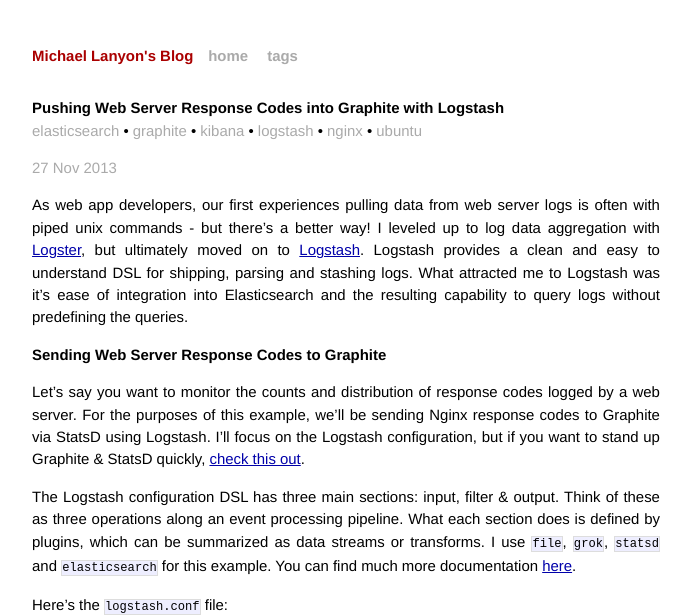
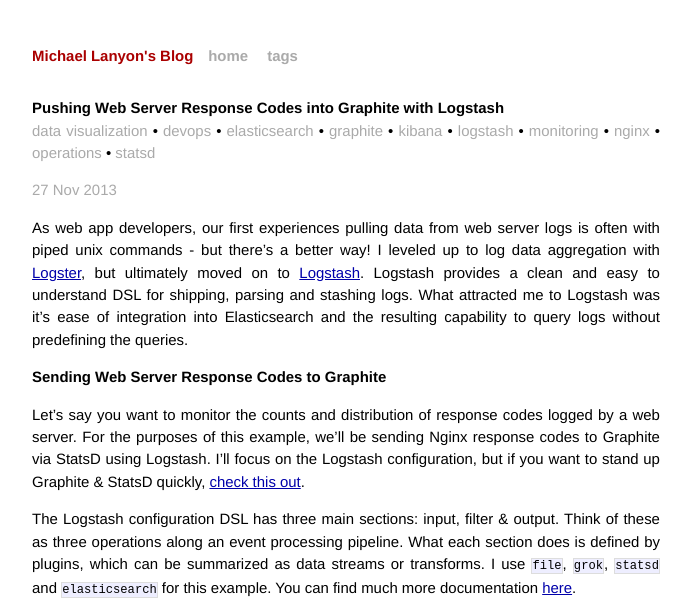
Before and after one commit to lanyonm/lanyonm.github.io, a Jekyll site: the page built from _posts/2013-11-27-pushing-web-server-response-codes-graphite-logstash.md, in a window 1280 px wide and 900 px high, cut to the strip 0-615 px from the top of the window. Shown: the whole strip, without its empty margins (294-985 px from the left). Built offline with Jekyll 4.4.1, drawn with Linux system fonts in a browser that asks for light colours; comment, search, counter and statistics services are not loaded.

Commit message:
update tags

```diff
--- a/_posts/2013-11-27-pushing-web-server-response-codes-graphite-logstash.md
+++ b/_posts/2013-11-27-pushing-web-server-response-codes-graphite-logstash.md
@@ -3,7 +3,7 @@
 title: "Pushing Web Server Response Codes into Graphite with Logstash"
 description: "How to push web server response codes into Graphite using Logstash with Kibana as an added bonus"
 category: articles
-tags: [elasticsearch, graphite, kibana, logstash, nginx, ubuntu]
+tags: [data visualization, devops, elasticsearch, graphite, kibana, logstash, monitoring, nginx, operations, statsd]
 og:
   image: 'http://logstash.net/images/logstash.png'
   type: 'image/png'
```
